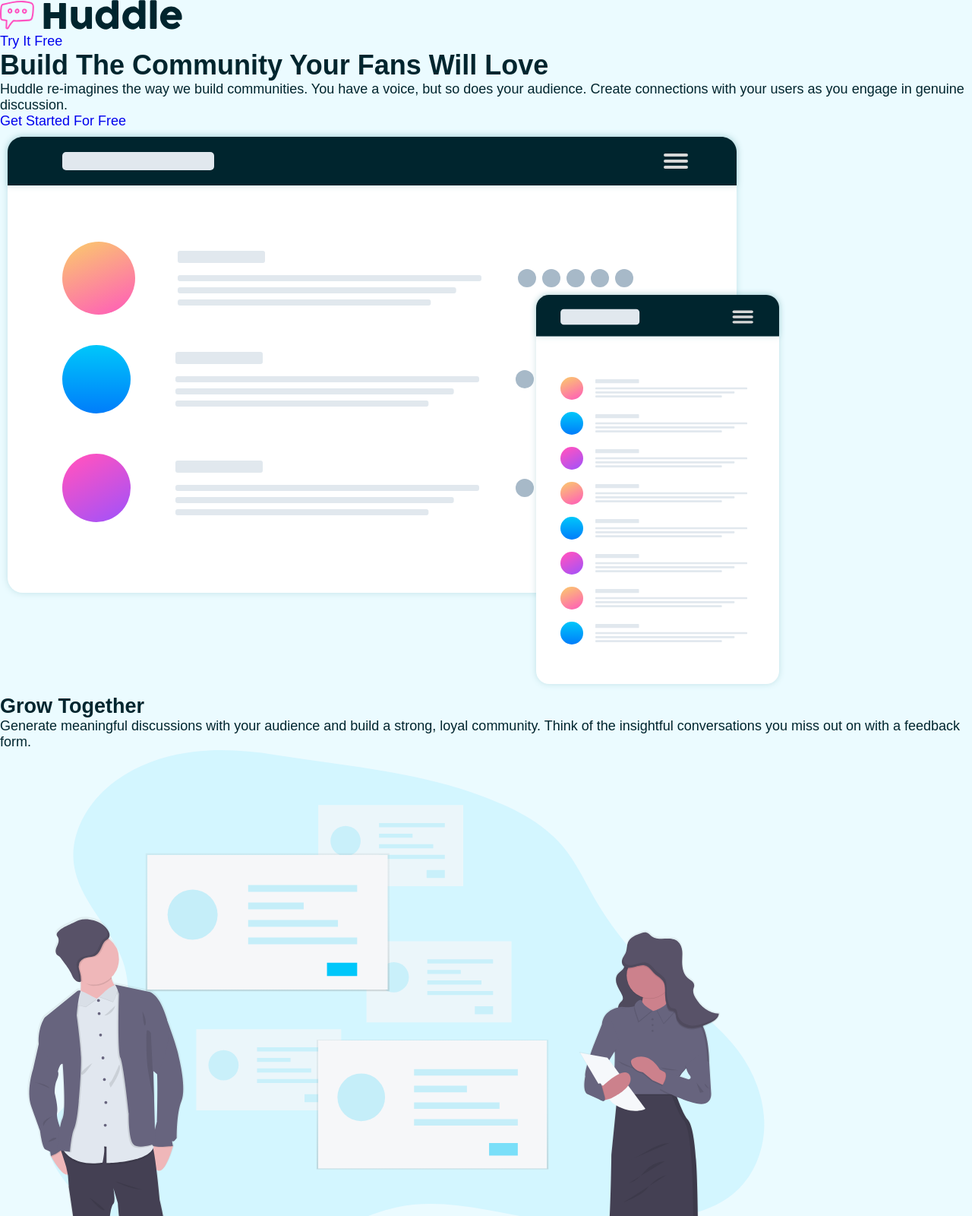
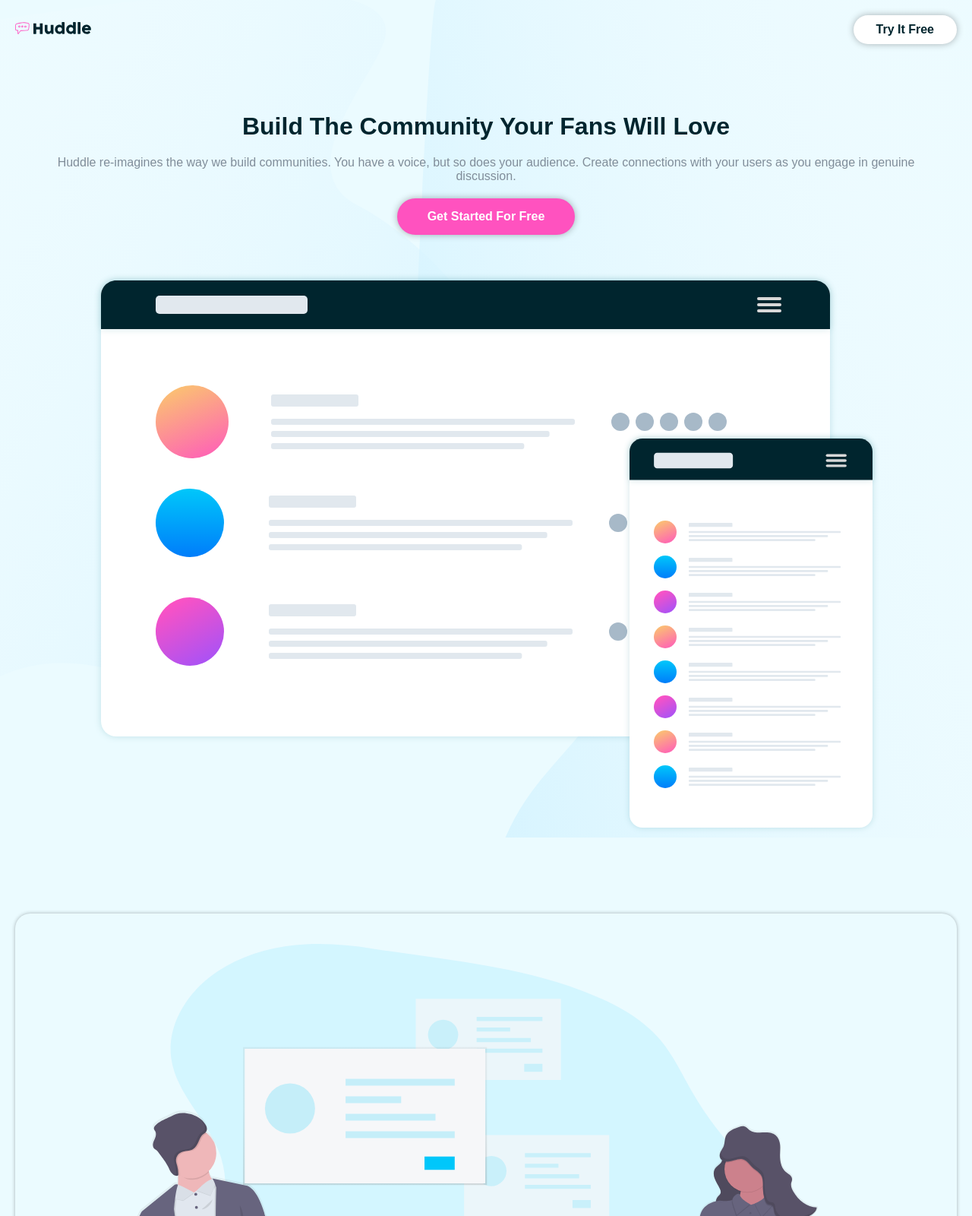
Before and after one commit to olakadasami/huddle-fem, a plain HTML site: page index.html in a window 1280 px wide. Shown: the top 1600 px of the page at 76% size. Drawn offline with Linux system fonts and the light colour scheme.

Commit message:
Added styles for nav, header, sections

```diff
--- a/index.html
+++ b/index.html
@@ -49,7 +49,7 @@
           Huddle re-imagines the way we build communities. You have a voice, but so does your audience.
           Create connections with your users as you engage in genuine discussion.
         </p>
-        <a href="#" class="btn header__btn btn__pink">
+        <a href="#" class="btn header__btn btn-pink">
           Get Started For Free
         </a>
       </div>
@@ -112,17 +112,23 @@
 
   </main>
 
-  Ready To Build Your Community?
-  Get Started For Free
 
+  <section class="newsletter">
+    <div class="community">
+      <h3 class="community__heading">
+        Ready To Build Your Community?
+      </h3>
+      <a href="#" class="btn btn-pink community__btn">
+        Get Started For Free
+      </a>
+    </div>
+  </section>
 
-
-  &copy; Copyright 2018 Huddle. All rights reserved.
 
   <footer>
     <div class="footer">
 
-      <div class="footer__item footer__item-1">
+      <div class="footer__item footer__item--1">
         <div class="footer__logo">
           <img src="./images/logo.svg" alt="logo">
         </div>
@@ -174,6 +180,23 @@
         </li>
       </ul>
 
+      <div class="footer__item footer__item--4">
+        <ul class="social">
+          <li>
+            <img src="./images/facebook.svg" alt="facebook">
+          </li>
+          <li>
+            <img src="./images/twitter.svg" alt="facebook">
+          </li>
+          <li>
+            <img src="./images/instagram.svg" alt="facebook">
+          </li>
+        </ul>
+
+        <p class="copy">
+          &copy; Copyright 2018 Huddle. All rights reserved.
+        </p>
+      </div>
 
     </div>
 
--- a/src/style.css
+++ b/src/style.css
@@ -4,6 +4,7 @@
     --pink: hsl(322, 100%, 66%);
     --pink-2: hsl(208, 11%, 55%);
     --white: #fff;
+    --trans: rgba(0, 0, 0, 0.3)
 }
 
 /* Basic Resets */
@@ -18,6 +19,8 @@
 a {
     list-style-type: none;
     text-decoration: none;
+    color: var(--dark);
+
 }
 
 html {
@@ -27,10 +30,122 @@
 
 body {
     box-sizing: border-box;
-    font-size: 1.8rem;
+    font-size: 1.6rem;
     color: var(--dark);
     background-color: var(--light);
 }
 
-/* Base Styles */
-.btn {}
+/* Shared Styles | across all screen sizes */
+header {
+    background-repeat: no-repeat;
+    background-size: cover;
+}
+
+.btn {
+    display: inline-flex;
+    justify-content: center;
+    align-items: center;
+    padding: 1rem 3rem;
+    border-radius: 5rem;
+    box-shadow: 0 0 10px var(--trans);
+    font-weight: 600;
+}
+
+.btn-white {
+    background-color: var(--white);
+}
+
+.btn-pink {
+    background-color: var(--pink);
+    color: var(--white);
+    padding: 1.5rem 4rem;
+}
+
+/* Mobile Styles */
+
+header {
+    background-image: url('../images/bg-hero-mobile.svg');
+}
+
+.nav {
+    display: flex;
+    justify-content: space-between;
+    padding: 2rem 2rem;
+    align-items: center;
+    margin-bottom: 7rem;
+}
+
+.nav__logo {
+    width: 10rem;
+}
+
+.nav__logo img {
+    width: 100%;
+}
+
+.header {
+    display: flex;
+    flex-direction: column;
+    align-items: center;
+    text-align: center;
+    padding: 0 4rem;
+    gap: 5rem;
+}
+
+.header__text {
+    display: flex;
+    flex-direction: column;
+    gap: 2rem;
+}
+
+.header__paragraph {
+    color: var(--pink-2);
+}
+
+.header__btn {
+    width: fit-content;
+    margin: 0 auto;
+}
+
+.header__img img {
+    width: 100%;
+}
+
+.section__group {
+    padding: 10rem 2rem;
+    display: flex;
+    flex-direction: column;
+    gap: 3rem;
+}
+
+.section {
+    display: flex;
+    flex-direction: column-reverse;
+    align-items: center;
+    padding: 4rem;
+    gap: 5rem;
+    border-radius: 2rem;
+    box-shadow: 0 0 5px rgba(0, 0, 0, 0.3);
+}
+
+.section__img img {
+    width: 100%;
+}
+
+.section__text {
+    text-align: center;
+}
+
+.section__heading {
+    margin-bottom: 2rem;
+}
+
+.section__paragraph {
+    color: var(--pink-2);
+}
+
+.footer {
+    background-color: var(--dark);
+    color: var(--light);
+    padding: 10rem 2rem 5rem 2rem;
+}
```
Also changed, not shown: images/facebook.svg (added), images/instagram.svg (added), images/twitter.svg (added).
